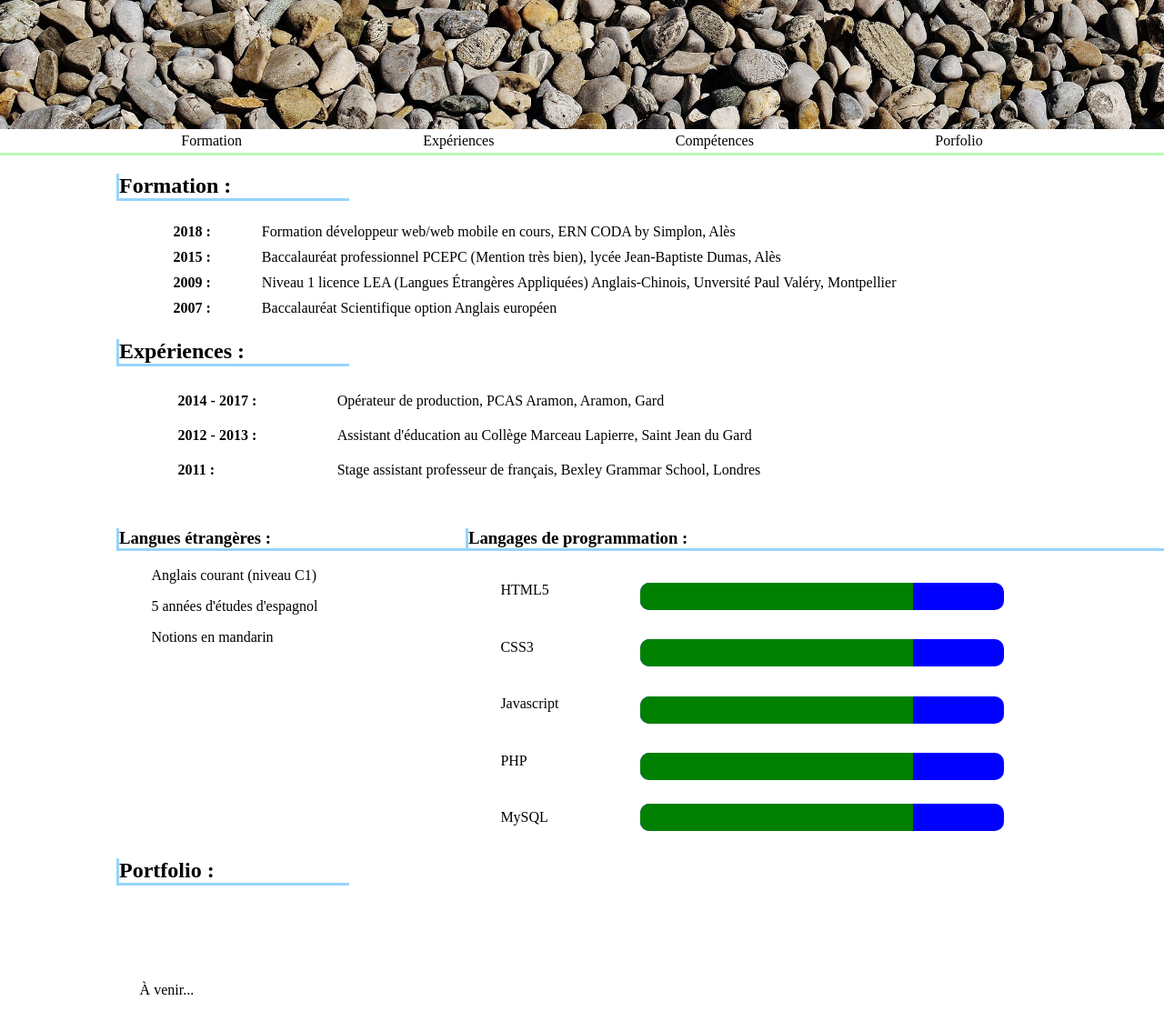
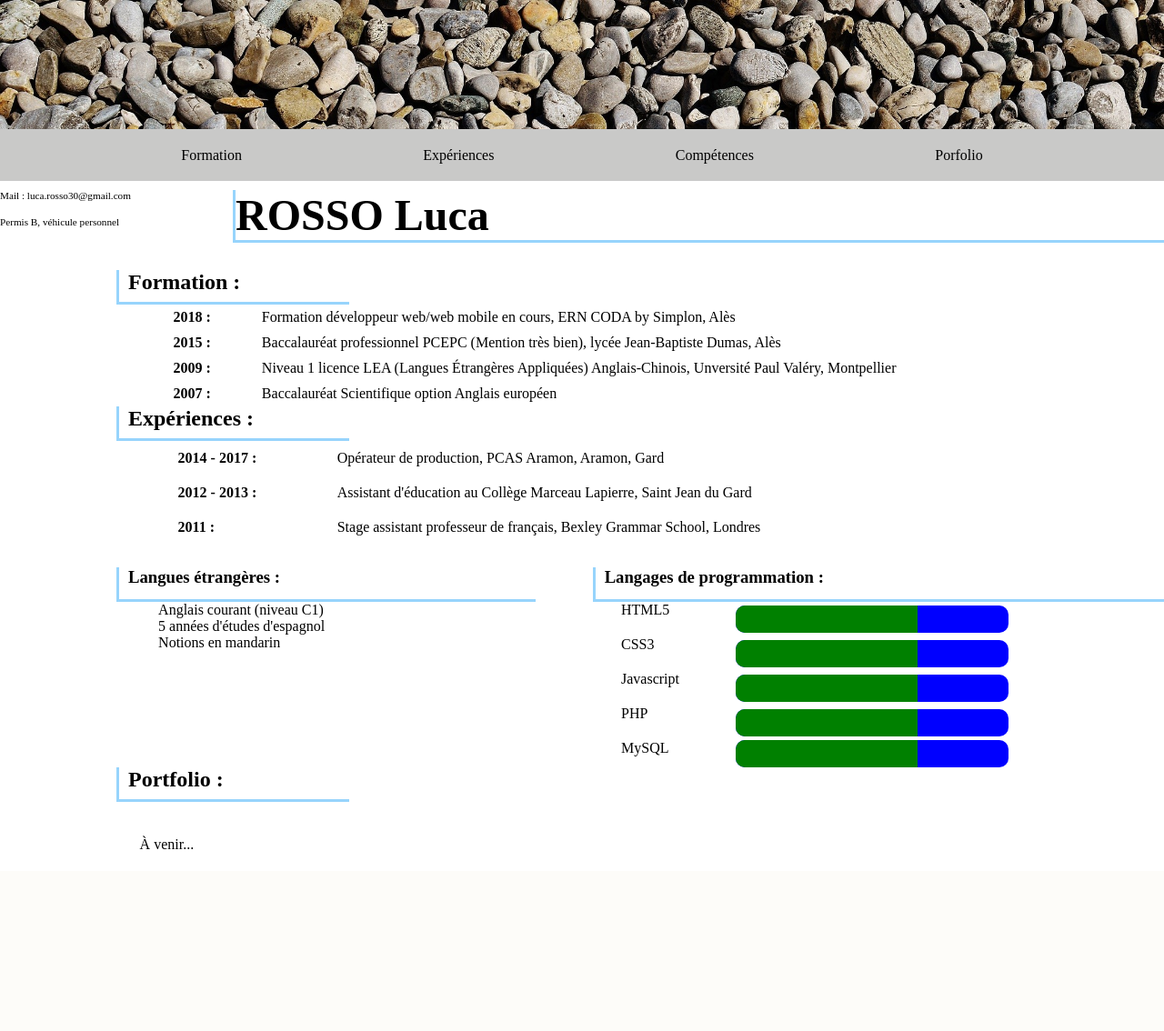
Before and after one commit to Patoulache/CV, a PHP site: page / in a window 1280 px wide. Shown: the whole page at 91% size. After the commit the page ends 934 px from the top, so only its background shows below. Run offline with PHP 8.4, Linux system fonts and the light colour scheme.

Commit message:
cv en cours (moche)

```diff
--- a/index.html
+++ b/index.html
@@ -5,11 +5,11 @@
     <meta http-equiv="X-UA-Compatible" content="IE=edge">
     <title>Page Title</title>
     <!-- <meta name="viewport" content="width=device-width, initial-scale=1"> -->
-    <link rel="stylesheet" type="text/css" media="screen" href="main.css" />
+    <link rel="stylesheet" type="text/css" href="main.css" />
     <!-- <script src="main.js"></script> -->
 </head>
 <body>
-    <header>
+    <header id="web">
         <div id="bandeau">
             <img src="headercv.png" alt="">
         </div>
@@ -19,6 +19,11 @@
             <a href="#competences">Compétences</a>
             <a href="#portfolio">Porfolio</a>
         </nav>
+    </header>
+    <header id="impr">
+        <p>Mail : luca.rosso30@gmail.com</p>
+        <p>Permis B, véhicule personnel</p>
+        <h1>ROSSO Luca</h1>
     </header>
     <section id="formation">
         <h1>Formation :</h1>
--- a/main.css
+++ b/main.css
@@ -3,10 +3,41 @@ body {
     padding: 0;
 }
 
-header {
-    width: 100%;
+#web {
+    grid-row: 1;
+    grid-column: 1;
     display: grid;
-    grid-template-rows: 5fr 1fr;
+    grid-template-rows: 5fr 2fr;
+}
+
+p {
+    margin: 0;
+}
+
+#impr {
+    display: grid;
+    grid-template-rows: 0.5fr 1.5fr 1.5fr 0.5fr;
+    grid-template-columns: 2fr 8fr;
+    margin-bottom: 20px;
+}
+
+#impr :nth-child(1) {
+    grid-row: 2;
+    grid-column: 1;
+    font-size: 0.7em;
+}
+
+#impr :nth-child(2) {
+    grid-row: 3;
+    grid-column: 1;
+    font-size: 0.7em;
+}
+
+#impr :nth-child(3) {
+    grid-row: 2 / span 2;
+    grid-column: 2;
+    font-size: 3em;
+    height: auto;
 }
 
 #bandeau {
@@ -23,13 +54,15 @@ nav {
     justify-content: space-evenly;
     align-items: center;
     grid-row: 2;
-    border-bottom: 3px solid rgba(151, 252, 151, 0.705);
+    background-color: #c9c9c8;
 }
 
 h1 {
     min-width: 215px;
+    margin: 0;
     border-bottom: 3px solid rgb(151, 212, 252);
     border-left: 3px solid rgb(151, 212, 252);
+    height: 30px;
 }
 
 a, a:hover {
@@ -37,15 +70,32 @@ a, a:hover {
     text-decoration: none;
 }
 
+#formation {
+    grid-row: 2;
+    grid-column: 1;
+}
+
+#experiences {
+    grid-row: 3;
+    grid-column: 1;
+}
+
 #formation, #experiences {
     clear: left;
     display: grid;
     grid-template-columns: 1fr repeat(9, 1fr);
-    width: 100%;
+    /* width: 100%; */
 }
 
 #formation>h1, #experiences>h1, #portfolio>h1 {
     grid-column: 2 / span 2;
+    padding-left: 10px;
+    padding-bottom: 5px;
+}
+
+#competences h1 {
+    padding-left: 10px;
+    padding-bottom: 5px;
 }
 
 #diplome {
@@ -65,10 +115,11 @@ a, a:hover {
 }
 
 #portfolio {
+    grid-row: 5;
+    grid-column: 1;
     display: grid;
     grid-template-rows: 1fr repeat(2, 1fr);
     grid-template-columns: 1fr repeat(9, 1fr);
-    grid-column: 2 / span 9;
 }
 
 #diplome :first-child {
@@ -145,10 +196,12 @@ a, a:hover {
 }
 
 #competences {
+    grid-row: 4;
+    grid-column: 1;
     margin-left: 10%;
     margin-top: 2%;
     display: grid;
-    grid-template-columns: 1fr 2fr;
+    grid-template-columns: 1fr 1.5fr;
 }
 
 #left {
@@ -160,8 +213,8 @@ a, a:hover {
 #right {
     grid-column: 2;
     display: grid;
-    grid-template-columns: 1fr 3fr;
-    grid-template-rows: 1fr repeat(4, 1fr);
+    grid-template-columns: 0.4fr 1fr 3fr;
+    grid-template-rows: 0.4fr repeat(4, 1fr);
 }
 
 #portfolio p {
@@ -176,18 +229,18 @@ a, a:hover {
 
 #right h1 {
     grid-row: 1;
-    grid-column: 1 / span 2;
+    grid-column: 2 / span 2;
 }
 
 #right p {
-    grid-column: 1;
+    grid-column: 2;
     margin-left: 20%;
 }
 
 #right div {
     margin: auto 0;
-    grid-column: 2;
-    width: 400px;
+    grid-column: 3;
+    width: 300px;
     height: 30px;
     background-color: blue;
     border-radius: 10px;
@@ -195,7 +248,7 @@ a, a:hover {
 
 #right div div {
     grid-column: 2;
-    width: 300px;
+    width: 200px;
     height: 30px;
     background-color: green;
     border-top-right-radius: 0px;
```
Also changed, not shown: other parts of main.css (+43 -0 lines).
